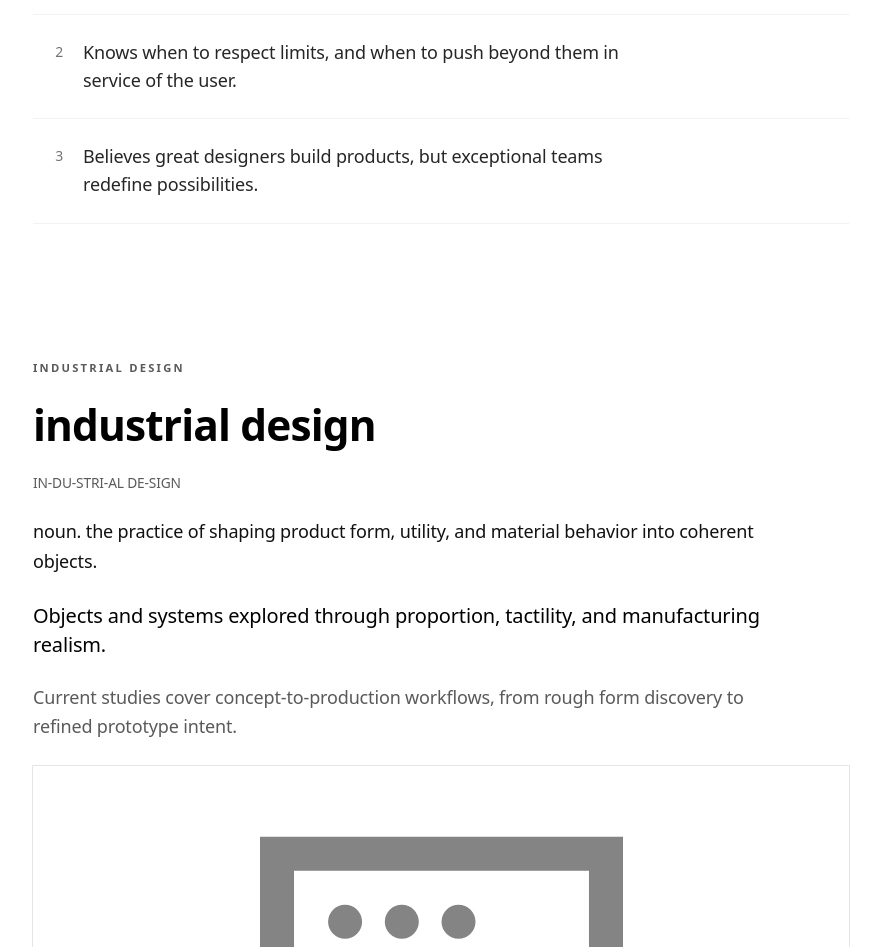
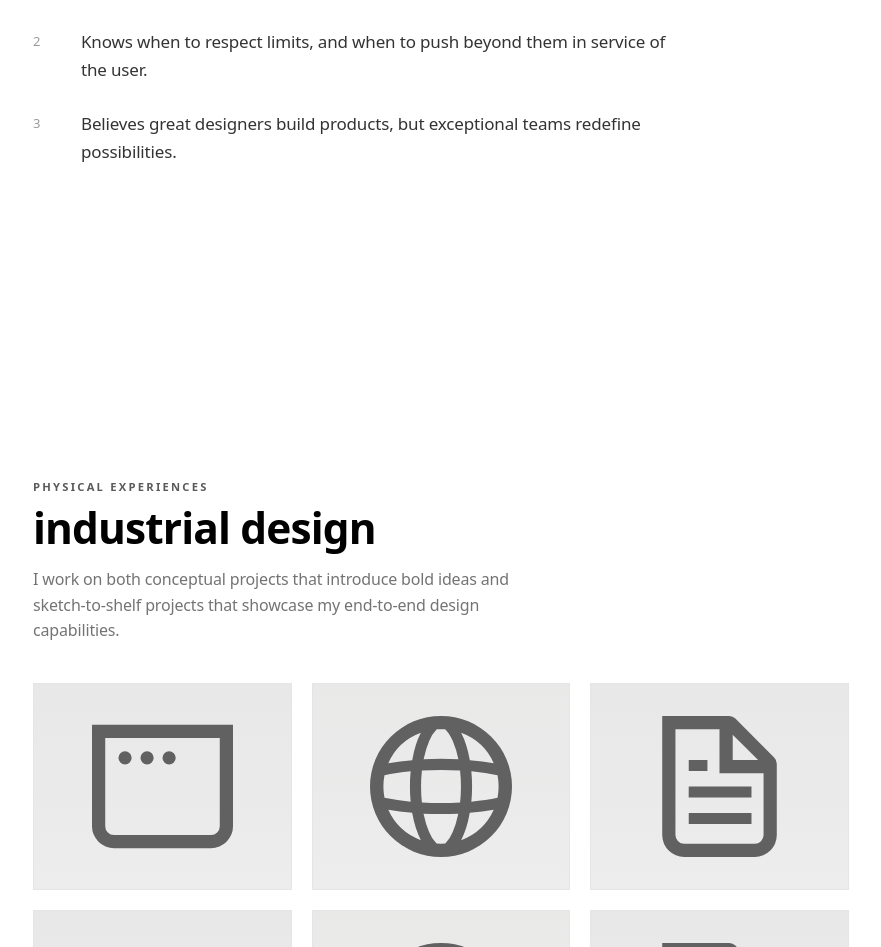
Before and after one commit to DannyByDesign/design-portfolio, a Next.js app: page / in a window 1280 px wide. Shown: the part 425-1372 px from the top of the page, without its empty margins (199-1080 px from the left). Built offline with nearby package versions, Linux system fonts and the light colour scheme.

Commit message:
changes 4

```diff
--- a/components/portfolio/portfolio-page.tsx
+++ b/components/portfolio/portfolio-page.tsx
@@ -8,6 +8,7 @@ import { useCallback, useEffect, useRef, useState } from "react";
 
 import { Badge } from "@/components/ui/badge";
 import { Button } from "@/components/ui/button";
+import { Card } from "@/components/ui/card";
 import {
   DropdownMenu,
   DropdownMenuContent,
@@ -32,6 +33,16 @@ type WorkSection = {
     alt: string;
   };
   tags: string[];
+};
+
+type IndustrialProject = {
+  title: string;
+  subtitle: string;
+  image: {
+    src: string;
+    alt: string;
+  };
+  tone: string;
 };
 
 type DefinitionSense = {
@@ -70,24 +81,46 @@ const heroDefinitionSenses: DefinitionSense[] = [
   },
 ];
 
+const industrialProjects: IndustrialProject[] = [
+  {
+    title: "Concept Mobility System",
+    subtitle: "Speculative direction introducing a bold new interaction language.",
+    image: { src: "/window.svg", alt: "Placeholder visual for concept mobility system" },
+    tone: "from-zinc-100 to-zinc-50",
+  },
+  {
+    title: "Adaptive Kitchen Tooling",
+    subtitle: "Early concepts exploring ergonomics, grip confidence, and modular forms.",
+    image: { src: "/globe.svg", alt: "Placeholder visual for adaptive kitchen tooling" },
+    tone: "from-stone-100 to-zinc-50",
+  },
+  {
+    title: "Wearable Utility Concept",
+    subtitle: "Form studies focused on movement comfort and intuitive attachment points.",
+    image: { src: "/file.svg", alt: "Placeholder visual for wearable utility concept" },
+    tone: "from-zinc-100 to-neutral-50",
+  },
+  {
+    title: "Consumer Device Program",
+    subtitle: "Sketch-to-shelf pipeline from concept architecture to production intent.",
+    image: { src: "/window.svg", alt: "Placeholder visual for consumer device program" },
+    tone: "from-zinc-100 to-zinc-50",
+  },
+  {
+    title: "Household Product Line",
+    subtitle: "End-to-end development balancing manufacturing, cost, and usability.",
+    image: { src: "/globe.svg", alt: "Placeholder visual for household product line" },
+    tone: "from-stone-100 to-zinc-50",
+  },
+  {
+    title: "Accessory System Design",
+    subtitle: "Detail-driven execution from rough ideation to final production handoff.",
+    image: { src: "/file.svg", alt: "Placeholder visual for accessory system design" },
+    tone: "from-zinc-100 to-neutral-50",
+  },
+];
+
 const workSections: WorkSection[] = [
-  {
-    slug: "industrial-design",
-    label: "Industrial Design",
-    term: "industrial design",
-    pronunciation: "in-du-stri-al de-sign",
-    definition:
-      "noun. the practice of shaping product form, utility, and material behavior into coherent objects.",
-    summary:
-      "Objects and systems explored through proportion, tactility, and manufacturing realism.",
-    details:
-      "Current studies cover concept-to-production workflows, from rough form discovery to refined prototype intent.",
-    image: {
-      src: "/window.svg",
-      alt: "Placeholder thumbnail for industrial design projects",
-    },
-    tags: ["CMF", "Product Form", "Prototype"],
-  },
   {
     slug: "design-engineering",
     label: "Design Engineering",
@@ -128,7 +161,7 @@ function Header({ activeSection, onNavigateSection }: HeaderProps) {
       <div className="mx-auto flex h-full w-full max-w-[1040px] items-center justify-between px-6 md:px-8">
         <button
           type="button"
-          className="text-[13px] font-medium tracking-tight text-black/80"
+          className="text-[17px] font-medium tracking-tight text-black/80"
           onClick={() => onNavigateSection("home")}
           aria-label="Navigate to Home"
         >
@@ -227,28 +260,29 @@ function HeroDefinition({ prefersReducedMotion }: { prefersReducedMotion: boolea
     },
   };
 
-  const definitionContainerVariants = {
+  const senseListVariants = {
     hidden: {},
     visible: {
       transition: {
-        delayChildren: reducedMotion ? 0 : 0.08,
+        delayChildren: reducedMotion ? 0 : 0.72,
         staggerChildren: reducedMotion ? 0 : 0.12,
       },
     },
   };
 
-  const definitionRuleVariants = {
-    hidden: { opacity: 0 },
+  const senseRowVariants = {
+    hidden: { opacity: 0, y: reducedMotion ? 0 : 8 },
     visible: {
       opacity: 1,
-      transition: { duration: 0.56, ease: easeOut },
+      y: 0,
+      transition: { duration: 0.55, ease: easeOut },
     },
   };
 
   return (
     <motion.section
       id="home"
-      className="scroll-mt-24 pt-[96px] md:pt-[120px]"
+      className="scroll-mt-24 min-h-[calc(100vh-64px)] pt-[96px] pb-10 md:pt-[120px] md:pb-14"
       variants={heroContainerVariants}
       initial="hidden"
       animate="visible"
@@ -267,22 +301,123 @@ function HeroDefinition({ prefersReducedMotion }: { prefersReducedMotion: boolea
         </p>
       </motion.div>
 
+      <div className="mt-10">
+        <div className="h-px w-full bg-black/10" />
+        <motion.ol
+          className="space-y-[24px] pb-8 pt-8 md:space-y-[26px] md:pb-10 md:pt-9"
+          variants={senseListVariants}
+          initial="hidden"
+          animate="visible"
+        >
+          {heroDefinitionSenses.map((sense) => (
+            <motion.li
+              key={sense.index}
+              className="grid grid-cols-[22px_minmax(0,1fr)] items-start gap-x-[18px] md:grid-cols-[28px_minmax(0,1fr)] md:gap-x-[20px]"
+              variants={senseRowVariants}
+            >
+              <span className="pt-[0.35em] text-left text-[12px] font-medium tracking-[0.08em] text-black/40 md:text-[13px]">
+                {sense.index}
+              </span>
+              <div className="max-w-[66ch]">
+                <p className="text-[16px] leading-[1.65] font-normal text-black/80 md:text-[17px]">
+                  {sense.text}
+                </p>
+              </div>
+            </motion.li>
+          ))}
+        </motion.ol>
+      </div>
+    </motion.section>
+  );
+}
+
+function IndustrialDesignSection({ prefersReducedMotion }: { prefersReducedMotion: boolean | null }) {
+  const reducedMotion = prefersReducedMotion ?? false;
+
+  const introVariants = {
+    hidden: { opacity: 0, y: reducedMotion ? 0 : 8 },
+    visible: {
+      opacity: 1,
+      y: 0,
+      transition: { duration: 0.55, ease: easeOut },
+    },
+  };
+
+  const cardGridVariants = {
+    hidden: {},
+    visible: {
+      transition: {
+        staggerChildren: reducedMotion ? 0 : 0.08,
+      },
+    },
+  };
+
+  const cardItemVariants = {
+    hidden: { opacity: 0, y: reducedMotion ? 0 : 8 },
+    visible: {
+      opacity: 1,
+      y: 0,
+      transition: { duration: 0.55, ease: easeOut },
+    },
+  };
+
+  return (
+    <motion.section
+      id="industrial-design"
+      className="scroll-mt-24 pt-2 md:pt-4"
+      initial="hidden"
+      whileInView="visible"
+      viewport={{ once: true, amount: 0.24 }}
+    >
+      <motion.p className="definition-kicker" variants={introVariants}>
+        physical experiences
+      </motion.p>
+      <motion.h2
+        className="mt-2 text-[2rem] leading-[1.12] font-[560] tracking-[-0.02em] md:text-[2.65rem]"
+        variants={introVariants}
+      >
+        industrial design
+      </motion.h2>
+      <motion.p
+        className="mt-4 max-w-[56ch] text-[16px] leading-[1.58] text-black/55"
+        variants={introVariants}
+      >
+        I work on both conceptual projects that introduce bold ideas and sketch-to-shelf projects
+        that showcase my end-to-end design capabilities.
+      </motion.p>
+
       <motion.div
-        className="mt-10"
-        variants={definitionContainerVariants}
-        initial="hidden"
-        animate="visible"
+        className="mt-9 grid grid-cols-1 gap-5 sm:grid-cols-2 lg:mt-10 xl:grid-cols-3"
+        variants={cardGridVariants}
       >
-        <motion.div className="h-px w-full bg-black/10" variants={definitionRuleVariants} />
-        {heroDefinitionSenses.map((sense) => (
-          <motion.div
-            key={sense.index}
-            className="grid grid-cols-[30px_minmax(0,64ch)] gap-5 border-b border-black/5 py-5 md:py-6"
-            variants={heroItemVariants}
-          >
-            <p className="pt-0.5 text-right text-[14px] font-medium text-black/55">{sense.index}</p>
-            <p className="text-[18px] leading-[1.55] text-black/85">{sense.text}</p>
-          </motion.div>
+        {industrialProjects.map((project) => (
+          <motion.article key={project.title} variants={cardItemVariants}>
+            <Card className="group relative overflow-hidden rounded-none border-black/10 bg-white p-0">
+              <div
+                className={cn(
+                  "relative aspect-[1/1] overflow-hidden bg-gradient-to-b md:aspect-[5/4]",
+                  project.tone,
+                )}
+              >
+                <Image
+                  src={project.image.src}
+                  alt={project.image.alt}
+                  fill
+                  sizes="(min-width: 1024px) 280px, (min-width: 768px) 45vw, 100vw"
+                  className="object-contain p-8 transition-transform duration-500 ease-[cubic-bezier(0.16,1,0.3,1)] md:group-hover:scale-[1.06]"
+                />
+                <div className="absolute inset-0 bg-black/5 transition-colors duration-500 md:group-hover:bg-black/45" />
+                <div className="absolute inset-x-0 bottom-0 p-4 text-white opacity-100 transition-all duration-500 md:translate-y-2 md:opacity-0 md:group-hover:translate-y-0 md:group-hover:opacity-100">
+                  <p className="text-[15px] leading-tight font-medium tracking-[-0.01em]">
+                    {project.title}
+                  </p>
+                  <p className="mt-1 text-[13px] leading-[1.45] text-white/86">
+                    {project.subtitle}
+                  </p>
+                </div>
+              </div>
+            </Card>
+          </motion.article>
         ))}
       </motion.div>
     </motion.section>
@@ -450,8 +585,9 @@ export function PortfolioPage() {
     <div className="bg-white text-black">
       <Header activeSection={activeSection} onNavigateSection={handleSectionNav} />
 
-      <main className="mx-auto flex w-full max-w-[880px] flex-col gap-[96px] px-6 pb-24 md:gap-[116px] md:px-8 lg:gap-[136px]">
+      <main className="mx-auto flex w-full max-w-[880px] flex-col gap-[56px] px-6 pb-24 md:gap-[72px] md:px-8 lg:gap-[88px]">
         <HeroDefinition prefersReducedMotion={prefersReducedMotion} />
+        <IndustrialDesignSection prefersReducedMotion={prefersReducedMotion} />
 
         {workSections.map((section) => (
           <motion.section
--- a/components/ui/card.tsx
+++ b/components/ui/card.tsx
@@ -6,7 +6,7 @@ function Card({ className, ...props }: React.ComponentProps<"div">) {
   return (
     <div
       data-slot="card"
-      className={cn("bg-card text-card-foreground flex flex-col gap-6 py-6", className)}
+      className={cn("bg-card text-card-foreground flex flex-col border", className)}
       {...props}
     />
   );
```
